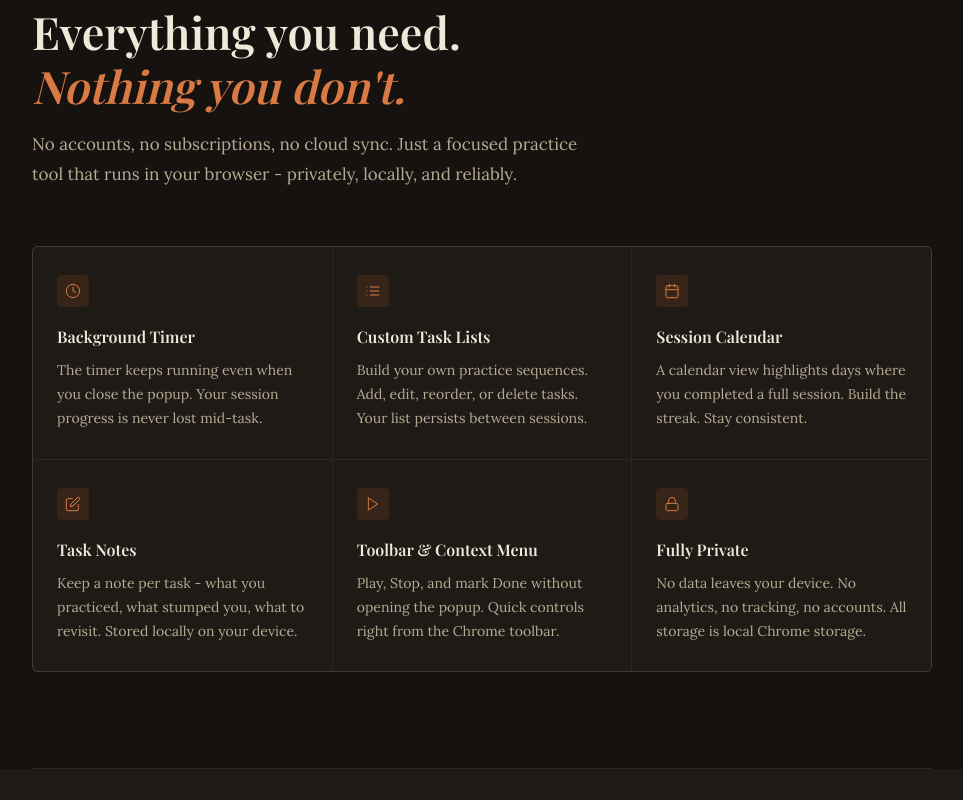
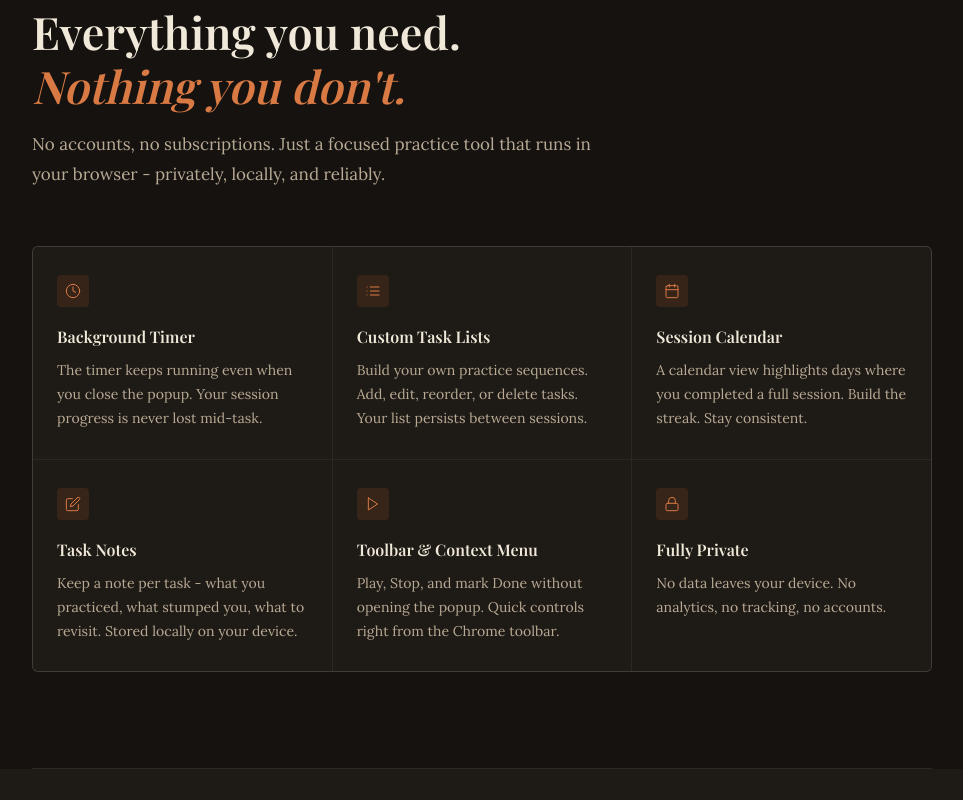
Before and after one commit to iknowmagic/court-interpreter-toolkit-website, a Next.js app: page / in a window 1280 px wide. Shown: the part 1440-2240 px from the top of the page, without its empty margins (158-1121 px from the left). Built offline with nearby package versions, Linux system fonts and the light colour scheme; no server answers; a web font is replaced by a local one.

Commit message:
fix: improve text clarity and remove privacy policy link from homepage

```diff
--- a/src/app/layout.tsx
+++ b/src/app/layout.tsx
@@ -74,6 +74,7 @@ export default function RootLayout({
   return (
     <html
       lang="en"
+      suppressHydrationWarning
       className={`${playfair.variable} ${lora.variable} ${dmMono.variable} h-full antialiased`}
     >
       <body className="min-h-full flex flex-col">{children}</body>
--- a/src/app/page.tsx
+++ b/src/app/page.tsx
@@ -73,9 +73,8 @@ export default function Home() {
             <em>Nothing you don&apos;t.</em>
           </h2>
           <p className="section-body reveal">
-            No accounts, no subscriptions, no cloud sync. Just a focused
-            practice tool that runs in your browser - privately, locally, and
-            reliably.
+            No accounts, no subscriptions. Just a focused practice tool that
+            runs in your browser - privately, locally, and reliably.
           </p>
 
           <div className="features-grid reveal">
@@ -165,7 +164,7 @@ export default function Home() {
               <h3 className="feature-title">Fully Private</h3>
               <p className="feature-desc">
                 No data leaves your device. No analytics, no tracking, no
-                accounts. All storage is local Chrome storage.
+                accounts.
               </p>
             </article>
           </div>
@@ -330,7 +329,6 @@ export default function Home() {
           >
             GitHub
           </a>
-          <a href="/privacy">Privacy Policy</a>
           <a
             href="https://chromewebstore.google.com"
             target="_blank"
```
